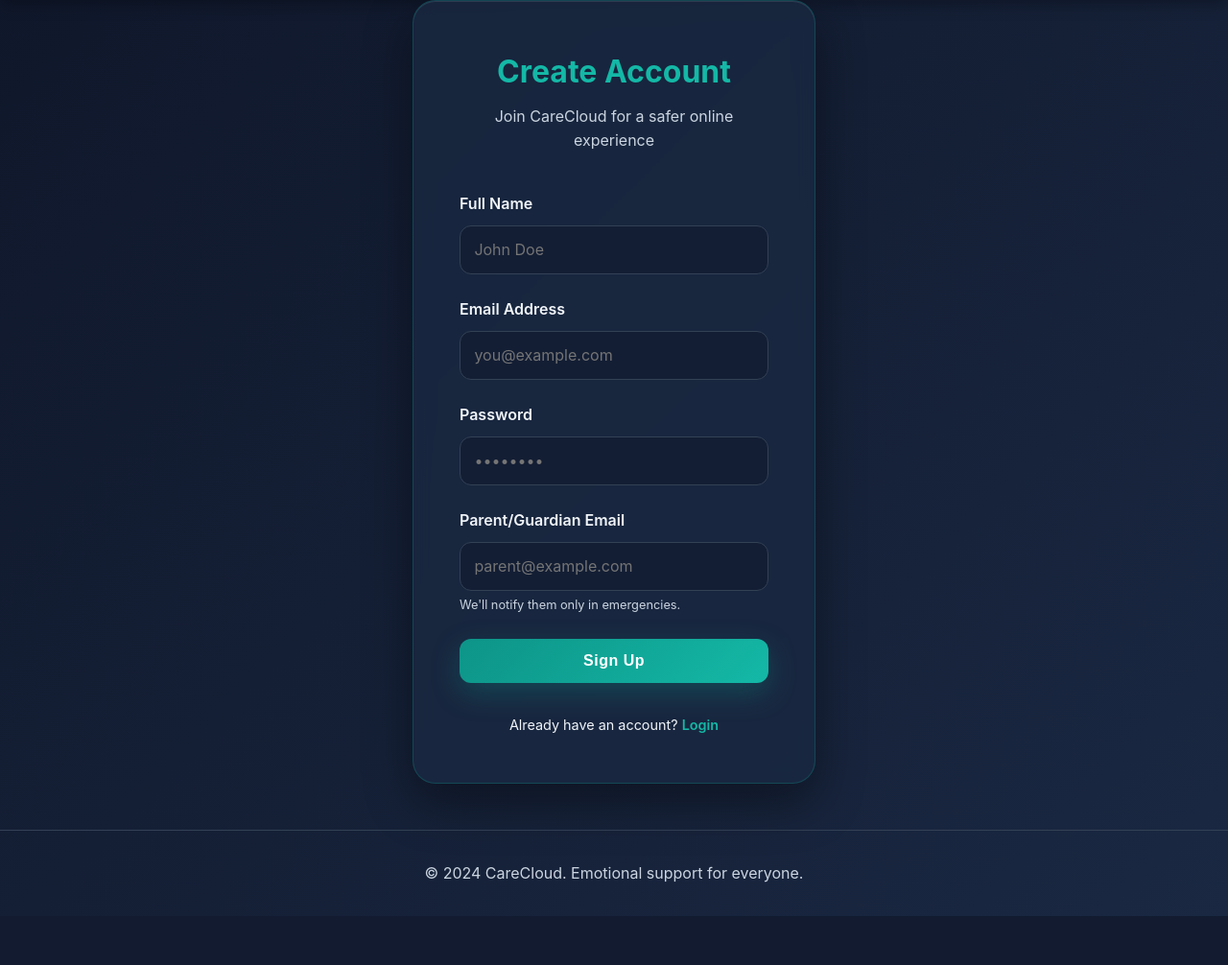
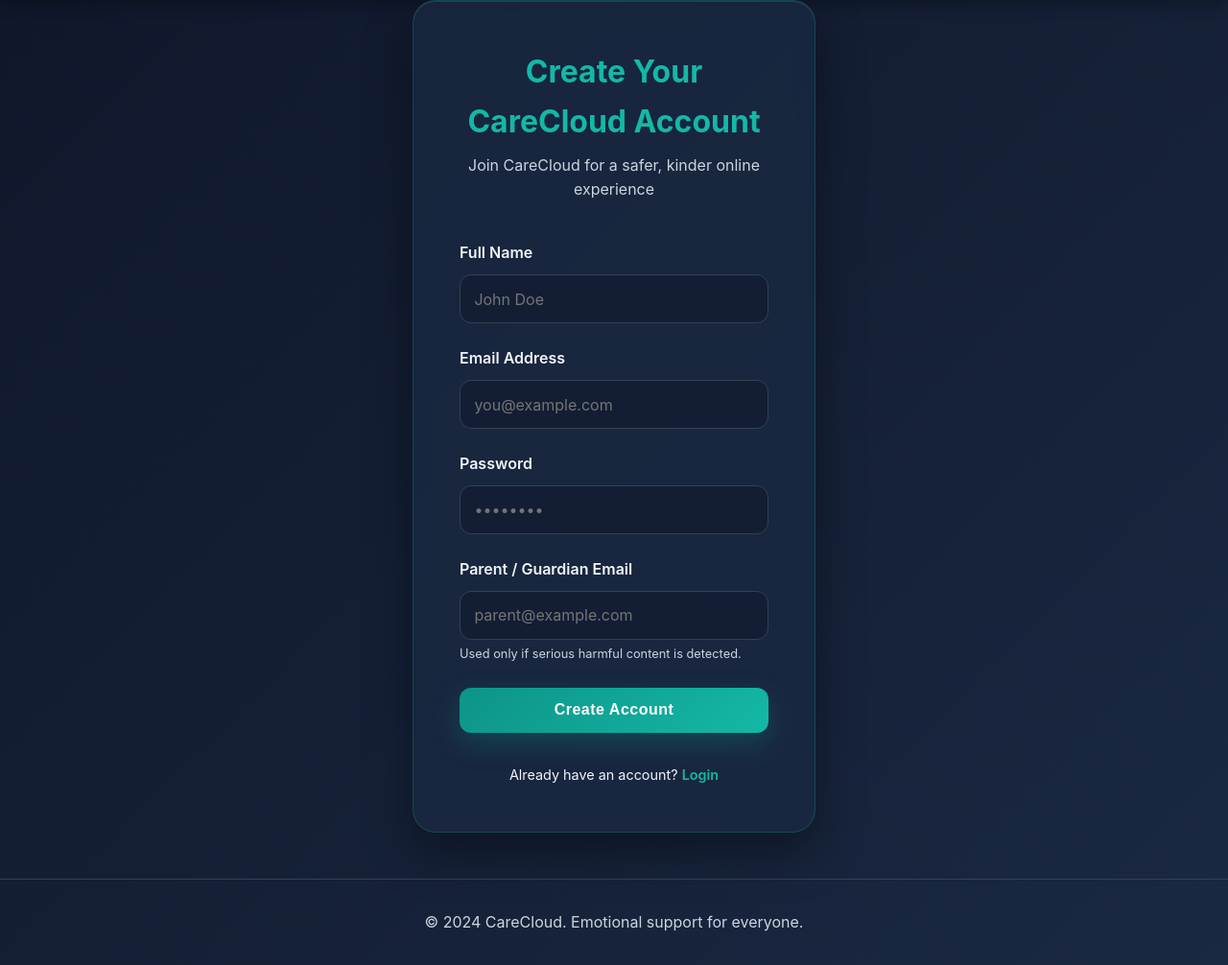
Before and after one commit to Hemanth-2OOT/Care-cloud, a Flask app: page /signup in a window 1280 px wide. Shown: the part 71-1077 px from the top of the page at 96% size. Before the commit the page ends 1026 px from the top, so only its background shows below. Run offline with Flask 3, Linux system fonts and the light colour scheme.

Commit message:
Update login.html

```diff
--- a/carecloud/templates/login.html
+++ b/carecloud/templates/login.html
@@ -1,54 +1,111 @@
 {% extends "base.html" %}
 
-{% block title %}Login / Signup{% endblock %}
+{% block title %}
+{{ 'Login' if mode == 'login' else 'Sign Up' }} | CareCloud
+{% endblock %}
 
 {% block content %}
 <div class="auth-container">
   <div class="auth-card">
-        <h1>{{ 'Welcome Back' if mode == 'login' else 'Create Account' }}</h1>
+
+    <h1>
+      {{ 'Welcome Back' if mode == 'login' else 'Create Your CareCloud Account' }}
+    </h1>
+
     <p class="auth-subtitle">
-            {{ 'Sign in to continue to CareCloud' if mode == 'login' else 'Join CareCloud for a safer online experience' }}
+      {{ 'Sign in to continue protecting your digital space'
+         if mode == 'login'
+         else 'Join CareCloud for a safer, kinder online experience' }}
     </p>
 
-        <form method="POST" action="{{ url_for('login') if mode == 'login' else url_for('signup') }}">
+    <!-- Flash messages -->
+    {% with messages = get_flashed_messages() %}
+      {% if messages %}
+        <div class="flash-messages">
+          {% for msg in messages %}
+            <div class="flash">{{ msg }}</div>
+          {% endfor %}
+        </div>
+      {% endif %}
+    {% endwith %}
+
+    <form
+      method="POST"
+      action="{{ url_for('login') if mode == 'login' else url_for('signup') }}"
+      novalidate
+    >
 
       {% if mode == 'signup' %}
       <div class="form-group">
         <label for="name">Full Name</label>
-                <input type="text" id="name" name="name" required placeholder="John Doe">
+        <input
+          type="text"
+          id="name"
+          name="name"
+          placeholder="John Doe"
+          required
+        >
       </div>
       {% endif %}
 
       <div class="form-group">
         <label for="email">Email Address</label>
-                <input type="email" id="email" name="email" required placeholder="you@example.com">
+        <input
+          type="email"
+          id="email"
+          name="email"
+          placeholder="you@example.com"
+          required
+        >
       </div>
 
       <div class="form-group">
         <label for="password">Password</label>
-                <input type="password" id="password" name="password" required placeholder="••••••••">
+        <input
+          type="password"
+          id="password"
+          name="password"
+          placeholder="••••••••"
+          minlength="6"
+          required
+        >
       </div>
 
       {% if mode == 'signup' %}
       <div class="form-group">
-                <label for="parent_email">Parent/Guardian Email</label>
-                <input type="email" id="parent_email" name="parent_email" required placeholder="parent@example.com">
-                <small>We'll notify them only in emergencies.</small>
+        <label for="parent_email">Parent / Guardian Email</label>
+        <input
+          type="email"
+          id="parent_email"
+          name="parent_email"
+          placeholder="parent@example.com"
+          required
+        >
+        <small class="hint">
+          Used only if serious harmful content is detected.
+        </small>
       </div>
       {% endif %}
 
       <button type="submit" class="btn-primary">
-                {{ 'Login' if mode == 'login' else 'Sign Up' }}
+        {{ 'Login' if mode == 'login' else 'Create Account' }}
       </button>
     </form>
 
     <div class="auth-footer">
       {% if mode == 'login' %}
-            <p>Don't have an account? <a href="{{ url_for('signup') }}">Sign up</a></p>
+        <p>
+          Don’t have an account?
+          <a href="{{ url_for('signup') }}">Sign up</a>
+        </p>
       {% else %}
-            <p>Already have an account? <a href="{{ url_for('login') }}">Login</a></p>
+        <p>
+          Already have an account?
+          <a href="{{ url_for('login') }}">Login</a>
+        </p>
       {% endif %}
     </div>
+
   </div>
 </div>
 {% endblock %}
```
Lines whose indentation alone changed are shown as unchanged.
